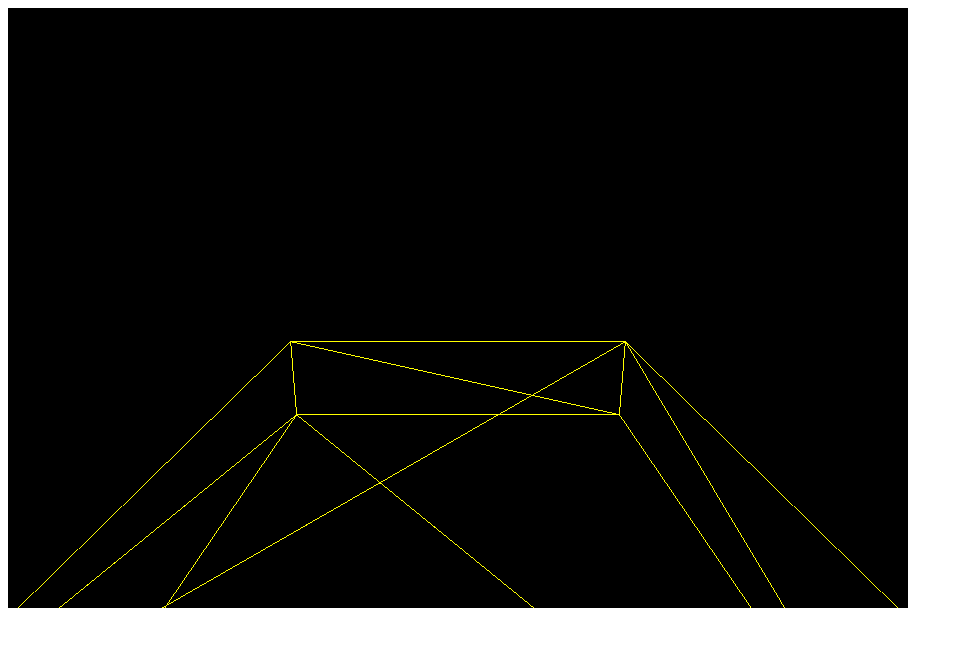
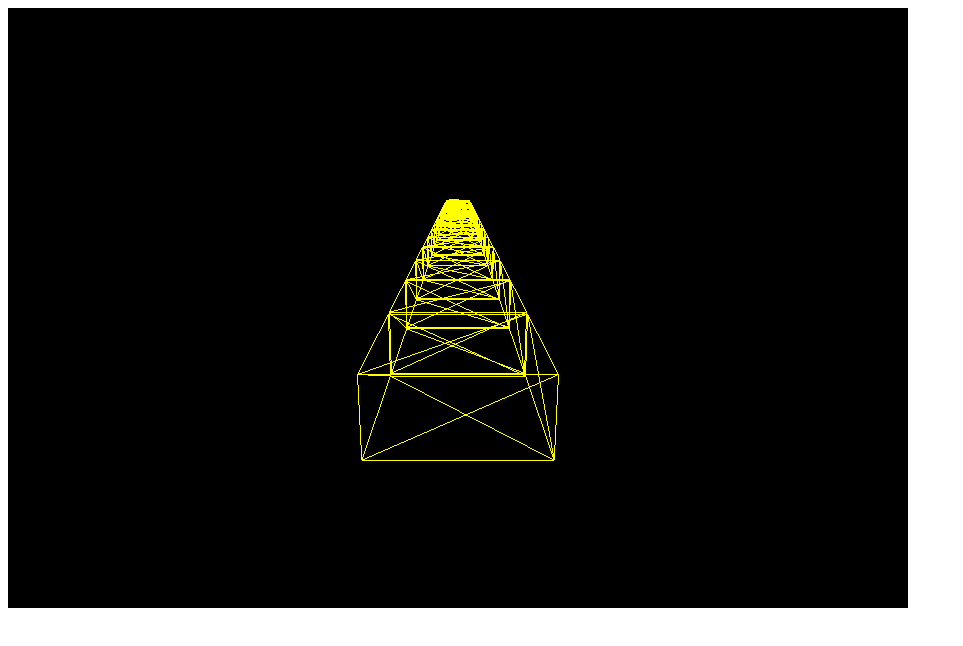
Before and after one commit to ReemHA/speedxgame, a plain HTML site: page index.html in a window 1280 px wide. Shown: the whole page, without its empty margins (0-963 px from the left). Drawn offline with Linux system fonts and the light colour scheme.

Commit message:
Object generation feature is completed by object pool technique (with a cube not a tube)

```diff
--- a/GameObject.js
+++ b/GameObject.js
@@ -5,6 +5,7 @@ var GameObject = function (cannonBody, threeBody) {
     ///<param name="cannonBody" type="CANNON.Body">
     this.cannonBody = cannonBody;
     this.threeBody = threeBody;
+    this.position = cannonBody.position;
     this.link = function () {
         this.threeBody.position.copy(cannonBody.position);
         this.threeBody.quaternion.copy(cannonBody.quaternion);
--- a/Pool.js
+++ b/Pool.js
@@ -1,10 +1,31 @@
+/// <reference path="lib/cannon.js" />
+/// <reference path="lib/three.js" />
 /// <reference path="lib/Queue.src.js" />
-var Pool = function () {
+var Pool = function (cubeBody, cubeMesh) {
     this.listOfGameObjects = new Queue();
+    // create 10 game objects in the pool of Game Objects
+    for (var i = 0; i < 10; i++) {
+        var mesh = (cubeMesh).clone();
+        var body = new CANNON.Body({ mass: cubeBody.mass });
+        body.addShape(cubeBody.shapes[0]);
+
+        this.listOfGameObjects.enqueue((new GameObject(body, mesh)));
+    }
+
     this.getFromPool = function () {
-        return this.listOfGameObjects.dequeue();
+        if (this.listOfGameObjects.getLength() == 0) {
+            var mesh = (cubeMesh).clone();
+            var body = new CANNON.Body({ mass: cubeBody.mass });
+            body.addShape(cubeBody.shapes[0]);
+            this.listOfGameObjects.enqueue(new GameObject(body, mesh))
+        }
+        var gameObject = this.listOfGameObjects.dequeue();
+        //gameObject.position.z = 0;
+        gameObject.visible = true;
+        return gameObject;
     }
     this.returnToPool = function (gameObject) {
+        gameObject.visible = false;
         this.listOfGameObjects.enqueue(gameObject);
     }
 }
--- a/index.html
+++ b/index.html
@@ -11,13 +11,13 @@
 </head>
 <body>
     <script>
-        // create array for all game objects in the enviroment
+        // create queue for all game objects in the enviroment.
         var gameObjects = [];
+        let width = 50, height = 20, depth = 50;
+        let zLimit = 200;
+        var minZ = 0;
 
-        // create a pool of cubes
-        var cubesPool = new Pool();
-
-        // initialize Three enviroment
+        // initialize Three enviroment.
         var scene = new THREE.Scene();
         var camera = new THREE.PerspectiveCamera(60, 16.0 / 9.0, 0.1, 1000);
         var renderer = new THREE.WebGLRenderer();
@@ -27,48 +27,64 @@
         camera.position.y = 50;
         camera.lookAt(new THREE.Vector3(0, 0, 0));
 
-        // initialize Cannon world
+        // initialize Cannon world.
         var world = new CANNON.World();
         world.gravity.set(0, -10, 0);
 
-        // create the cube mesh
+        // create the cube mesh without adding it to the scene.
         var cubeMaterial = new THREE.MeshBasicMaterial({ color: 0xffff00 });
         cubeMaterial.wireframe = true;
-        var cubeGeometry = new THREE.BoxGeometry(100, 20, 100);
+        var cubeGeometry = new THREE.BoxGeometry(width, height, depth);
         var cubeMesh = new THREE.Mesh(cubeGeometry, cubeMaterial);
-        scene.add(cubeMesh);
 
-        // create the cube physics
+        // create the cube physics  without adding it to the world.
         var cubeBody = new CANNON.Body({ mass: 1 });
-        var cubeCollider = new CANNON.Box(new CANNON.Vec3(50, 10, 50));
+        var cubeCollider = new CANNON.Box(new CANNON.Vec3(width, height, depth));
         cubeBody.addShape(cubeCollider);
-        world.addBody(cubeBody);
 
-        // add cube to the array of game objects in the enviroment.
-        gameObjects.push(new GameObject(cubeBody, cubeMesh));
+        // create a pool of cubes.
+        var cubesPool = new Pool(cubeBody, cubeMesh);
 
-        // create 10 cubes to be in the pool of cubes
-        for (var i = 0; i < 10; i++) {
-            cubesPool.returnToPool(new GameObject(cubeBody, cubeMesh));
-        }
+        // call generate and update on intervals.
+        setInterval(generate, 100);
         setInterval(update, 1 / 60);
 
-        // render scene
+        // render scene.
         renderer.setSize(900, 600);
         (function render() {
             requestAnimationFrame(render);
             renderer.render(scene, camera);
         })();
-
         function update() {
-            cubeBody.position.z += 0.1;
-            console.log(cubeBody.position.z);
             for (var i = 0; i < gameObjects.length; i++) {
-                gameObjects[i].link();
+                if (gameObjects[i].position.z > zLimit && gameObjects[i].visible) {
+                    cubesPool.returnToPool(gameObjects[i]);
+                }
+                if (gameObjects[i].threeBody.visible) {
+                    gameObjects[i].position.z += 0.1;
+                    gameObjects[i].link();
+                    minZ = Math.min(minZ, gameObjects[i].position.z)
+                }
             }
         }
 
+        function generate() {
+            var object = (cubesPool.getFromPool());
+            addToGame(object);
+            object.position.z = minZ - depth;
+        }
 
+        function addToGame(gameObjs) {
+
+            if (gameObjs.threeBody.parent == null) {
+
+                scene.add(gameObjs.threeBody);
+                world.addBody(gameObjs.cannonBody);
+                gameObjects.push(gameObjs);
+
+            }
+
+        }
     </script>
 </body>
 </html>
```
